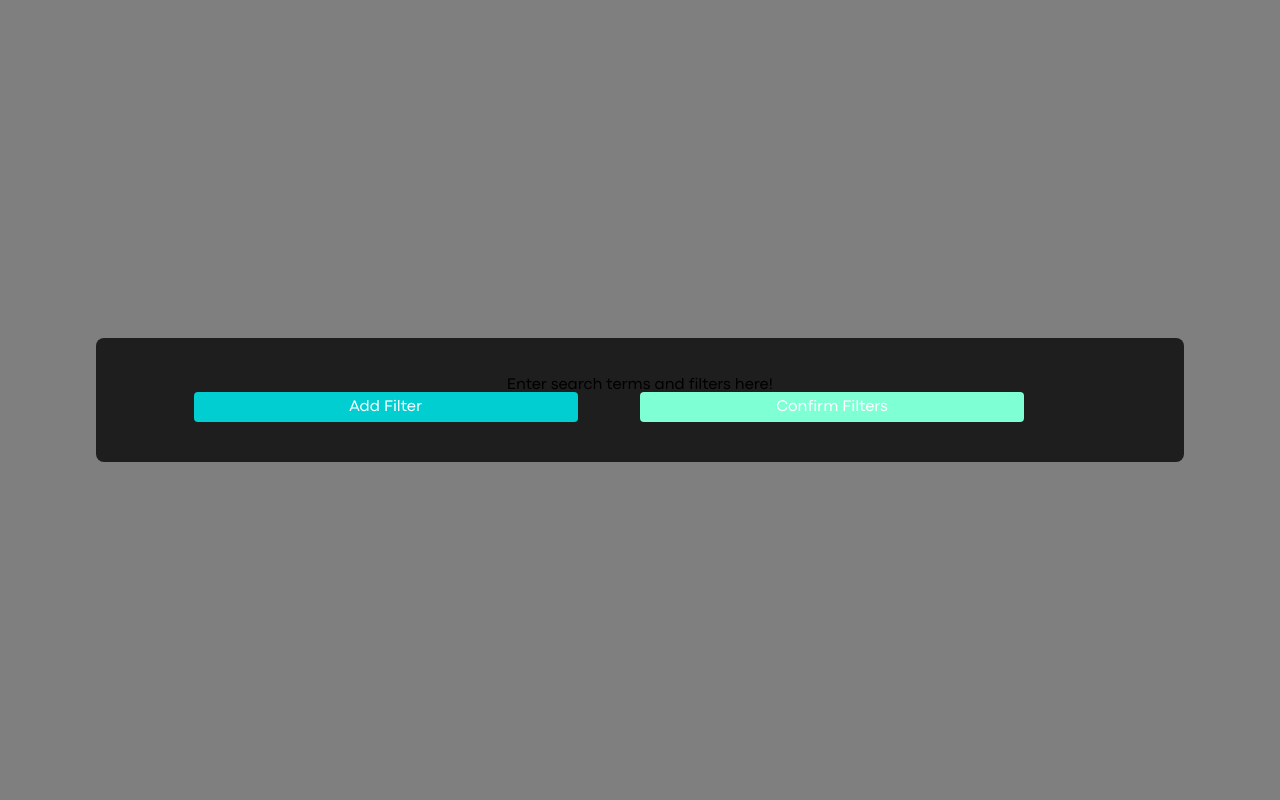
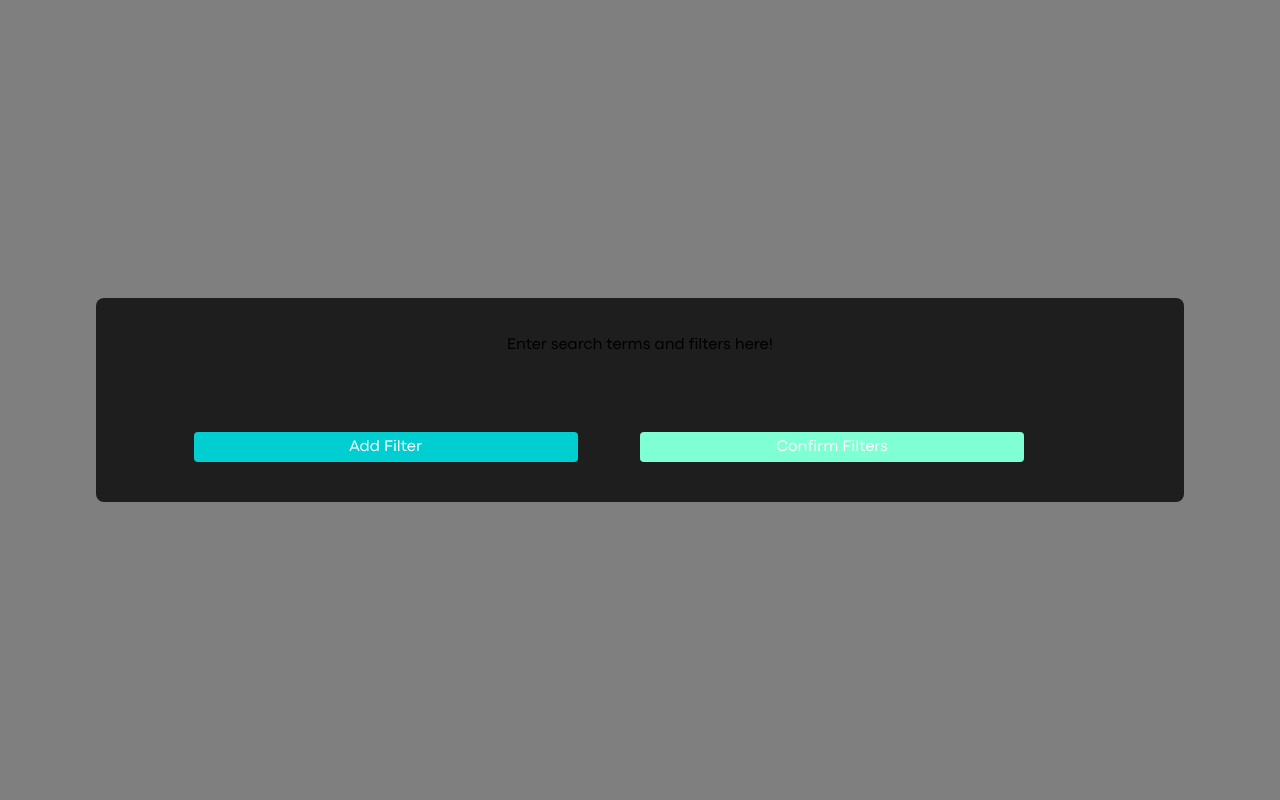
Before and after one commit to thejtzone/alltimetable2026, a Flask app: page /internal/index in a window 1280 px wide. Run offline with Flask 3, Linux system fonts and the light colour scheme.

Commit message:
some more sizing stuff

```diff
--- a/templates/internal/index.html
+++ b/templates/internal/index.html
@@ -75,7 +75,7 @@
             gridTemplateColumns: "1fr",
             gridAutoFlow: "row",
             gridAutoRows: "min-content",
-            height: "minmax(10dvh, auto)",
+            minHeight: "10dvh",
             width: "90%"
         }});
 
```
